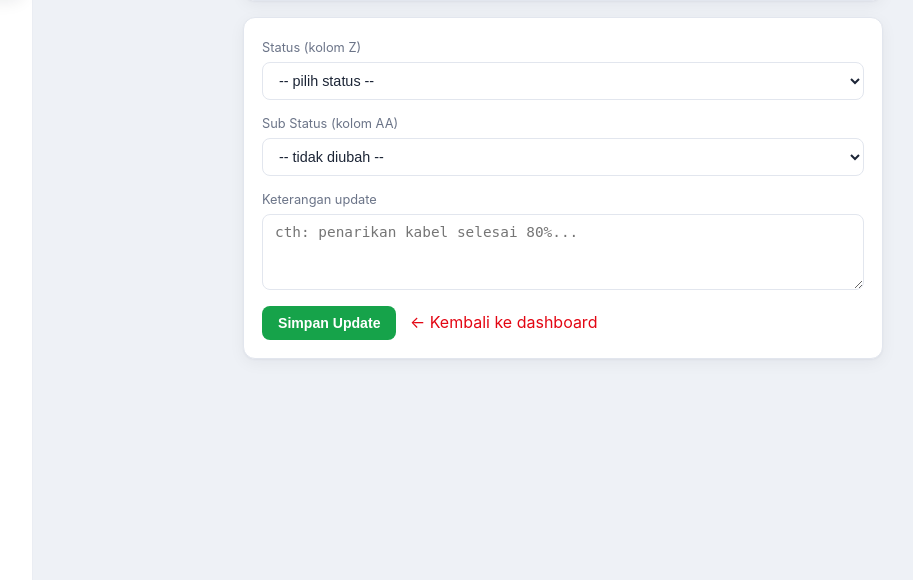
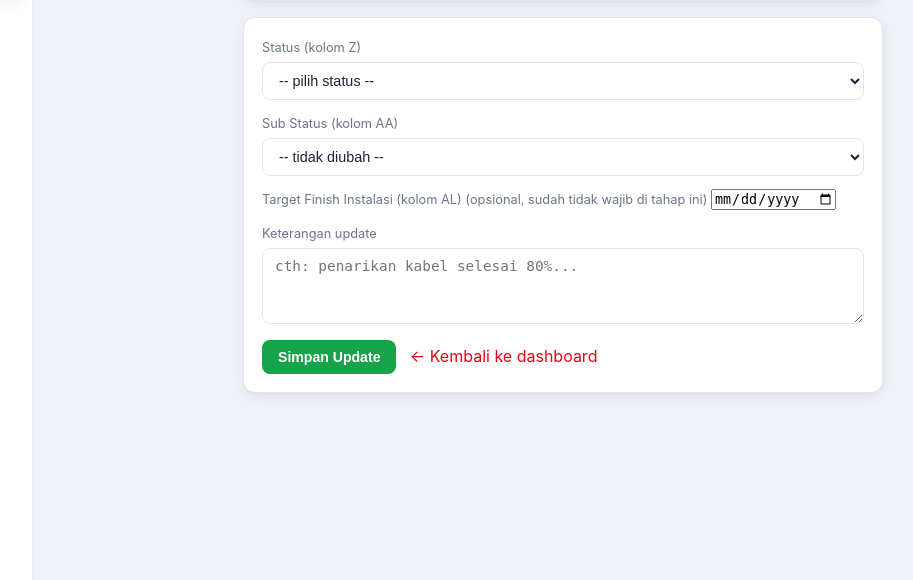
Before and after one commit to hardi1xxx/PT3Bot, a Flask app: template templates/update.html in a window 1280 px wide. Shown: the part 220-800 px from the top of the page, without its empty margins (187-1100 px from the left). Run offline with Flask 3, Linux system fonts and the light colour scheme; the template is opened without the code that fills it, so the values that code supplies are empty.

Commit message:
Update and FBB formating target FI

```diff
--- a/app.py
+++ b/app.py
@@ -47,6 +47,7 @@ def api_row(row_num):
             "aa_options": config.AA_OPTIONS,
             "extra_fields_by_status": config.EXTRA_FIELDS_BY_STATUS,
             "extra_field_meta": config.EXTRA_FIELD_META,
+            "pre_finish_install_statuses": config.PRE_FINISH_INSTALL_STATUSES,
         })
     except Exception as e:
         return jsonify({"ok": False, "error": f"{type(e).__name__}: {e}"}), 500
@@ -69,6 +70,7 @@ def api_row_update(row_num):
     aa_value = (payload.get("status_aa") or "").strip()
     note_text = (payload.get("note_text") or "").strip()
     extra_fields = payload.get("extra_fields") or {}
+    target_fi = (payload.get("target_fi") or "").strip()
 
     if not z_value:
         return jsonify({"ok": False, "error": "Status (kolom Z) wajib dipilih."}), 400
@@ -82,9 +84,15 @@ def api_row_update(row_num):
             label = config.EXTRA_FIELD_META.get(key, {}).get("label", key)
             return jsonify({"ok": False, "error": f"{label}: {message}"}), 400
 
+    # Target Finish Instalasi (kolom AL) — wajib terisi (baru atau lama)
+    # untuk status sebelum Finish Instalasi.
+    ok, message = sheets_service.validate_target_fi(row_num, z_value, target_fi)
+    if not ok:
+        return jsonify({"ok": False, "error": message}), 400
+
     try:
         date_col, note_col = sheets_service.update_status(
-            row_num, z_value, aa_value, note_text, extra_fields=extra_fields
+            row_num, z_value, aa_value, note_text, extra_fields=extra_fields, target_fi=target_fi
         )
         return jsonify({"ok": True, "date_col": date_col, "note_col": note_col})
     except Exception as e:
@@ -174,6 +182,7 @@ def update_form(row_num):
         snapshot=snapshot,
         z_options=config.Z_OPTIONS,
         aa_options=config.AA_OPTIONS,
+        pre_finish_install_statuses=config.PRE_FINISH_INSTALL_STATUSES,
     )
 
 
@@ -182,6 +191,7 @@ def do_update(row_num):
     z_value = request.form.get("status_z", "").strip()
     aa_value = request.form.get("status_aa", "").strip()
     note_text = request.form.get("note_text", "").strip()
+    target_fi = request.form.get("target_fi", "").strip()
 
     if not z_value:
         flash("Status (kolom Z) wajib dipilih.", "error")
@@ -190,8 +200,15 @@ def do_update(row_num):
         flash("Keterangan tidak boleh kosong.", "error")
         return redirect(url_for("update_form", row_num=row_num))
 
+    ok, message = sheets_service.validate_target_fi(row_num, z_value, target_fi)
+    if not ok:
+        flash(message, "error")
+        return redirect(url_for("update_form", row_num=row_num))
+
     try:
-        date_col, note_col = sheets_service.update_status(row_num, z_value, aa_value, note_text)
+        date_col, note_col = sheets_service.update_status(
+            row_num, z_value, aa_value, note_text, target_fi=target_fi
+        )
         flash(f"Berhasil diupdate ke kolom {note_col} (tanggal di {date_col}).", "success")
     except Exception as e:
         flash(f"Gagal update: {type(e).__name__}: {e}", "error")
--- a/sheets_service.py
+++ b/sheets_service.py
@@ -435,16 +435,55 @@ def compute_progress(status_z: str, has_order: bool = True):
     return nde_weight + completed, stages[idx]["label"], idx
 
 
-def compute_stage_deadlines(wo_terbit_date: datetime.date):
+def compute_stage_deadlines(wo_terbit_date: datetime.date, target_fi_date: datetime.date = None):
     """Deadline kumulatif tiap tahap dari WO terbit, mengikuti target_days
-    di config.PROGRESS_STAGES berurutan. Return list sepanjang
-    PROGRESS_STAGES, masing-masing {"key", "label", "deadline": date}."""
+    di config.PROGRESS_STAGES berurutan.
+
+    Kalau `target_fi_date` diisi (kolom AL -- komit manual tanggal target
+    selesai Instalasi), itu DIPAKAI GANTI hasil estimasi WO_terbit+akumulasi
+    untuk tahap 'instalasi' dan seterusnya (finish_install, golive dihitung
+    lanjut dari situ) -- estimasi statis hanya dipakai sebelum ada komitmen
+    manual. Return list sepanjang PROGRESS_STAGES, masing-masing
+    {"key", "label", "deadline": date}."""
     deadlines = []
     cursor = wo_terbit_date
     for stage in config.PROGRESS_STAGES:
-        cursor = cursor + datetime.timedelta(days=stage["target_days"])
+        if target_fi_date and stage["key"] == "instalasi":
+            cursor = target_fi_date  # override: komit manual kolom AL
+        else:
+            cursor = cursor + datetime.timedelta(days=stage["target_days"])
         deadlines.append({"key": stage["key"], "label": stage["label"], "deadline": cursor})
     return deadlines
+
+
+def get_target_fi(row_num: int):
+    """Nilai kolom AL (Target Finish Instalasi) saat ini. Return
+    (parsed_date_or_None, raw_string)."""
+    ws = get_worksheet()
+    raw = ws.acell(f"{config.COL_TARGET_FI}{row_num}").value or ""
+    return _parse_date(raw), raw
+
+
+def validate_target_fi(row_num: int, z_value: str, raw: str):
+    """
+    Kolom AL wajib terisi setiap kali update dengan status Z yang masih di
+    config.PRE_FINISH_INSTALL_STATUSES -- KECUALI kolom AL di sheet sudah
+    ada isinya dari update sebelumnya (boleh dibiarkan/diabaikan, tidak
+    perlu diisi ulang). Returns (ok: bool, message: str).
+    """
+    if z_value not in config.PRE_FINISH_INSTALL_STATUSES:
+        return True, ""
+
+    raw = (raw or "").strip()
+    if raw:
+        if not _parse_date(raw):
+            return False, "Format tanggal tidak valid."
+        return True, ""
+
+    existing_date, _ = get_target_fi(row_num)
+    if existing_date:
+        return True, ""
+    return False, "Tanggal Target Finish Instalasi (kolom AL) wajib diisi untuk status sebelum Finish Instalasi."
 
 
 def get_row_snapshot(row_num: int):
@@ -477,13 +516,16 @@ def get_row_snapshot(row_num: int):
     today = datetime.date.today()
     aging_days = (today - wo_terbit_date).days if wo_terbit_date else None
 
+    target_fi_raw = ws.acell(f"{config.COL_TARGET_FI}{row_num}").value or ""
+    target_fi_date = _parse_date(target_fi_raw)
+
     progress_percent, progress_stage_label, stage_idx = compute_progress(z_val, has_order=True)
 
     current_stage_deadline = None
     final_deadline = None
     is_overdue = False
     if wo_terbit_date:
-        stage_deadlines = compute_stage_deadlines(wo_terbit_date)
+        stage_deadlines = compute_stage_deadlines(wo_terbit_date, target_fi_date)
         final_deadline = stage_deadlines[-1]["deadline"].isoformat()
         target_idx = stage_idx if stage_idx is not None else 0
         if 0 <= target_idx < len(stage_deadlines):
@@ -505,6 +547,9 @@ def get_row_snapshot(row_num: int):
         "current_stage_deadline": current_stage_deadline,
         "final_deadline": final_deadline,
         "is_overdue": is_overdue,
+        "target_fi": target_fi_date.strftime("%d/%m/%Y") if target_fi_date else None,
+        "target_fi_iso": target_fi_date.isoformat() if target_fi_date else None,
+        "target_fi_required": z_val in config.PRE_FINISH_INSTALL_STATUSES,
     }
 
 
@@ -571,13 +616,17 @@ def validate_extra_field(key: str, raw: str):
 
 
 def update_status(row_num: int, z_value: str, aa_value: str, note_text: str,
-                   extra_fields: dict = None, when: datetime.date = None):
+                   extra_fields: dict = None, target_fi: str = None, when: datetime.date = None):
     """
     Apply one update to a row:
       1. Write Z and AA dropdown values.
       2. Resolve the (date_col, note_col) pair from Z.
       3. Prepend "DD/MM/YY : note_text" above whatever is already in note_col.
       4. Overwrite date_col with today's date (or `when` if given).
+      5. Kalau `target_fi` diisi, tulis ke kolom AL (Target Finish Instalasi)
+         -- kosong/None berarti "jangan diubah", nilai lama tetap dipertahankan
+         (validasi wajib-isi untuk status pra-Finish-Instalasi dilakukan
+         terpisah lewat validate_target_fi(), BUKAN di sini).
     Returns the (date_col, note_col) pair used.
     """
     if z_value not in config.STATUS_COLUMN_MAP:
@@ -630,6 +679,14 @@ def update_status(row_num: int, z_value: str, aa_value: str, note_text: str,
                 if not raw_value:
                     continue
             ws.update_acell(f"{col}{row_num}", raw_value)
+
+    # 5. Target Finish Instalasi (kolom AL) — sama seperti field tambahan:
+    #    kosong = tidak diubah (nilai lama, kalau ada, tetap dipakai).
+    target_fi = (target_fi or "").strip()
+    if target_fi:
+        parsed_target_fi = _parse_date(target_fi)
+        if parsed_target_fi:
+            ws.update_acell(f"{config.COL_TARGET_FI}{row_num}", parsed_target_fi.strftime("%d/%m/%Y"))
 
     return date_col, note_col
 
--- a/templates/update.html
+++ b/templates/update.html
@@ -61,6 +61,13 @@
     </select>
   </div>
   <div class="field">
+    <label for="target_fi">
+      Target Finish Instalasi (kolom AL)
+      {% if snapshot.status_z in pre_finish_install_statuses %}<span style="color:#dc2626;">*wajib diisi (boleh biarkan tanggal lama)</span>{% else %}<span style="color:var(--muted); font-weight:400;">(opsional, sudah tidak wajib di tahap ini)</span>{% endif %}
+    </label>
+    <input type="date" name="target_fi" id="target_fi" value="{{ snapshot.target_fi_iso or '' }}">
+  </div>
+  <div class="field">
     <label for="note_text">Keterangan update</label>
     <textarea name="note_text" id="note_text" placeholder="cth: penarikan kabel selesai 80%..." required></textarea>
   </div>
```
Also changed, not shown: config.py (+21 -0 lines), templates/index.html (+34 -3 lines).
